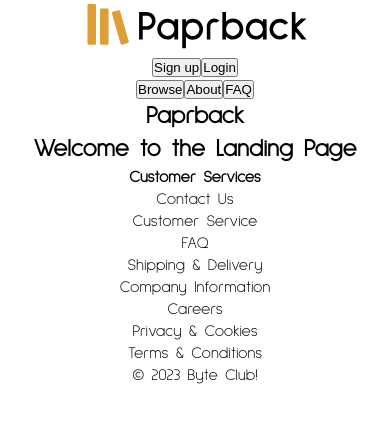
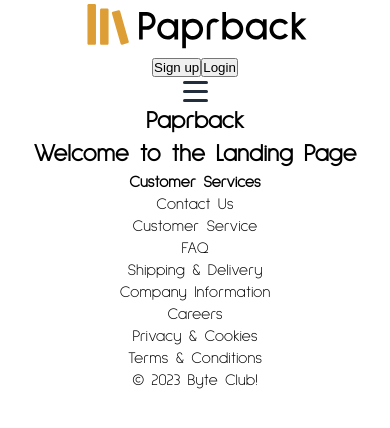
Before and after one commit to n335h/soc_byteclub_paprback, a React (Create React App) app in the folder frontend/: page / in a window 390 px wide. Shown: the top 428 px of the page. Built offline with nearby package versions, Linux system fonts and the light colour scheme.

Commit message:
some functionality added

```diff
--- a/frontend/src/components/header/Header.js
+++ b/frontend/src/components/header/Header.js
@@ -1,28 +1,67 @@
 import { Link } from 'react-router-dom';
 import logo from '../../assets/icons/paprback_logo.svg';
 import './header.css';
-
-
+import React, { useState, useEffect } from 'react';
 
 function Header() {
+  const [menuOpen, setMenuOpen] = useState(false);
+
+  useEffect(() => {
+    const handleResize = () => {
+      if (window.innerwidth <= 600) {
+        setMenuOpen(false);
+      }
+    };
+
+    window.addEventListener('resize', handleResize);
+    return () => {
+      window.removeEventListener('resize', handleResize);
+    };
+  }, []);
+
+  const handleToggleMenu = () => {
+    setMenuOpen(!menuOpen);
+  };
+
   return (
     <header>
       <div className="header-container">
         <div className="header-top">
           <div className="logo-container">
-            <Link to="/"><img src={logo} alt="Logo" /></Link>
+            <Link to="/">
+              <img src={logo} alt="Logo" />
+            </Link>
           </div>
           <div className="user-access">
-            <Link to="/signup"><button className="signup">Sign up</button></Link>
-            <Link to="/login"><button className="login">Login</button></Link>
+            <Link to="/signup">
+              <button className="signup">Sign up</button>
+            </Link>
+            <Link to="/login">
+              <button className="login">Login</button>
+            </Link>
           </div>
         </div>
         <div className="header-bottom">
-          <div className="navbar">
-            <Link to="/browse"><button className="browse">Browse</button></Link>
-            <Link to="/about"><button className="about">About</button></Link>
-            <Link to="/faq"><button className="faq">FAQ</button></Link>
-          </div>
+          <nav className={`navbar ${menuOpen ? 'open' : ''}`}>
+            <div className="menu-toggle" onClick={handleToggleMenu}>
+              <div className="bar"></div>
+              <div className="bar"></div>
+              <div className="bar"></div>
+            </div>
+            <ul classname={`navbar ${menuOpen ? 'open' : ''}`}>
+            <li>
+            <Link to="/browse">
+              <button className="browse" >Browse</button>
+            </Link>
+            </li>
+            <Link to="/about">
+              <button className="about">About</button>
+            </Link>
+            <Link to="/faq">
+              <button className="faq">FAQ</button>
+            </Link>
+            </ul>
+          </nav>
         </div>
       </div>
     </header>
--- a/frontend/src/components/header/header.css
+++ b/frontend/src/components/header/header.css
@@ -0,0 +1,62 @@
+.menu-toggle {
+  display: none;
+}
+
+@media screen and (max-width: 600px) {
+ .navbar {
+   flex-direction: row;
+   align-items: flex-start;
+   display: flex;
+   justify-content:  space-evenly;
+ }
+
+ .menu-toggle {
+    display: flex;
+    flex-direction: column;
+
+}
+
+.navbar ul {
+    display: none;
+}
+
+.navbar ul.open {
+    display: flex;
+    flex-direction: column;
+}
+
+
+  .menu-toggle .bar {
+    width: 25px;
+    height: 3px;
+    background-color: #232e3d;
+    margin: 3px;
+    transition: all 0.4s ease-in-out;
+    border-radius: 10px;
+  }
+
+  .menu.open {
+    background-color: #232e3d;
+    height: auto;
+    margin-top: -10px;
+  }
+
+  .navbar.open .menu-toggle .bar:first-child {
+    transform: rotate(45deg) translate(10px, 2px);
+    top: 2px;
+  }
+
+  .navbar.open .menu-toggle .bar:nth-child(2) {
+    opacity: 0;
+  }
+
+  .navbar.open .menu-toggle .bar:last-child {
+    transform: rotate(-45deg) translate(11px, -2px);
+  }
+
+
+
+
+
+
+}
--- a/frontend/src/components/listYourBook/ListYourBook.js
+++ b/frontend/src/components/listYourBook/ListYourBook.js
@@ -1,14 +1,27 @@
-import ListYourBookInput from "../listYourBookInput/ListYourBookInput";
-import ListYourBookOutput from "../listYourBookOutput/ListYourBookOutput";
+import ListYourBookInput from '../listYourBookInput/ListYourBookInput';
+import ListYourBookOutput from '../listYourBookOutput/ListYourBookOutput';
+import React, { useState } from 'react';
 
-function ListYourBook(){
-    return(
-        <div>
-            <h1>List Your Book</h1>
-            <ListYourBookInput />
-            <ListYourBookOutput />
-        </div>
-    )
+
+function ListYourBook() {
+  const [book, setBook] = useState('');
+
+  function handleChange(e) {
+    setBook(e.target.value);
+    console.log(book);
+  }
+  function handleSearchClick(e) {
+
+
+  }
+
+  return (
+    <div>
+      <h1>List Your Book</h1>
+      <ListYourBookInput onChange={handleChange} />
+      <ListYourBookOutput />
+    </div>
+  );
 }
 
 export default ListYourBook;
--- a/frontend/src/components/listYourBookInput/ListYourBookInput.js
+++ b/frontend/src/components/listYourBookInput/ListYourBookInput.js
@@ -1,8 +1,15 @@
-function ListYourBookInput() {
+import React, { useState } from "react";
+
+function ListYourBookInput(props) {
+
+
+
+
+
   return (
-    <div>
-      <input type="text" placeholder="ISBN or title"></input>
-      <button>Search</button>
+    <div classname="List-book-input">
+      <input type="text" placeholder="ISBN or title" onChange={props.onChange}></input>
+      <button onClick={props.onClick}>Search</button>
     </div>
   );
 }
--- a/frontend/src/components/listYourBookOutput/ListYourBookOutput.js
+++ b/frontend/src/components/listYourBookOutput/ListYourBookOutput.js
@@ -1,4 +1,6 @@
-function ListYourBookOutput() {
+function ListYourBookOutput(props) {
+
+
   return (
     <div>
       <img id="cover" src="" alt=""></img>
@@ -8,21 +10,21 @@ function ListYourBookOutput() {
         type="text"
         placeholder="Title"
         disabled="disabled"
-      ></input>
+      >{data.title}</input>
       <p>Author:</p>
       <input
         id="author"
         type="text"
         placeholder="Author"
         disabled="disabled"
-      ></input>
+      >{data.author}</input>
       <p>Edition:</p>
       <input
         id="edition"
         type="text"
         placeholder="Edition"
         disabled="disabled"
-      ></input>
+      >{data.edition}</input>
       <p>Condition:</p>
       <form id="condition">
         <select name="Condition">
@@ -36,7 +38,7 @@ function ListYourBookOutput() {
       </form>
       <p>Notes:</p>
       <input id="notes" type="text" placeholder="Notes"></input>
-      <button id="post-listing">Post Listing</button>
+      <button id="post-listing" >Post Listing</button>
     </div>
   );
 }
```
Also changed, not shown: frontend/src/components/book/Book.js (+6 -1 lines), frontend/src/components/recommendedCarousel/recommendedCarousel.js (+6 -1 lines).
